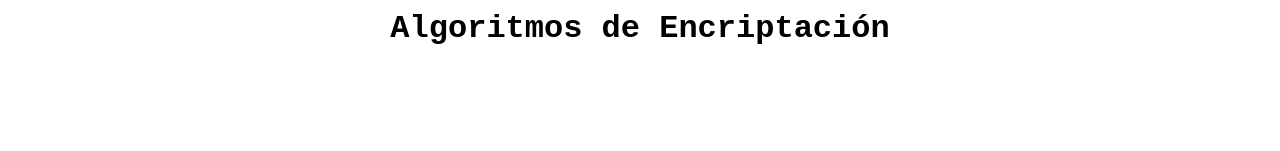
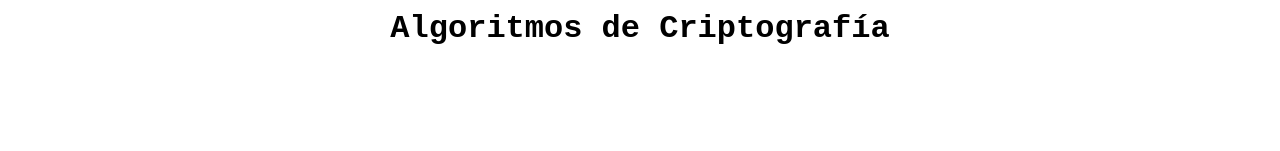
Before and after one commit to BrendaBarrios/cifrados-antiguos, a plain HTML site: page index.html in a window 1280 px wide. Shown: the top 151 px of the page. Drawn offline with Linux system fonts and the light colour scheme.

Commit message:
Modificando el titulo principal

```diff
--- a/index.html
+++ b/index.html
@@ -17,7 +17,7 @@
 </head>
 <body onload="main()">
     <header class="seccion">
-        <h1>Algoritmos de Encriptación</h1>
+        <h1>Algoritmos de Criptografía</h1>
     </header>
     <article class="seccion">
         <div  id="controles">
```
